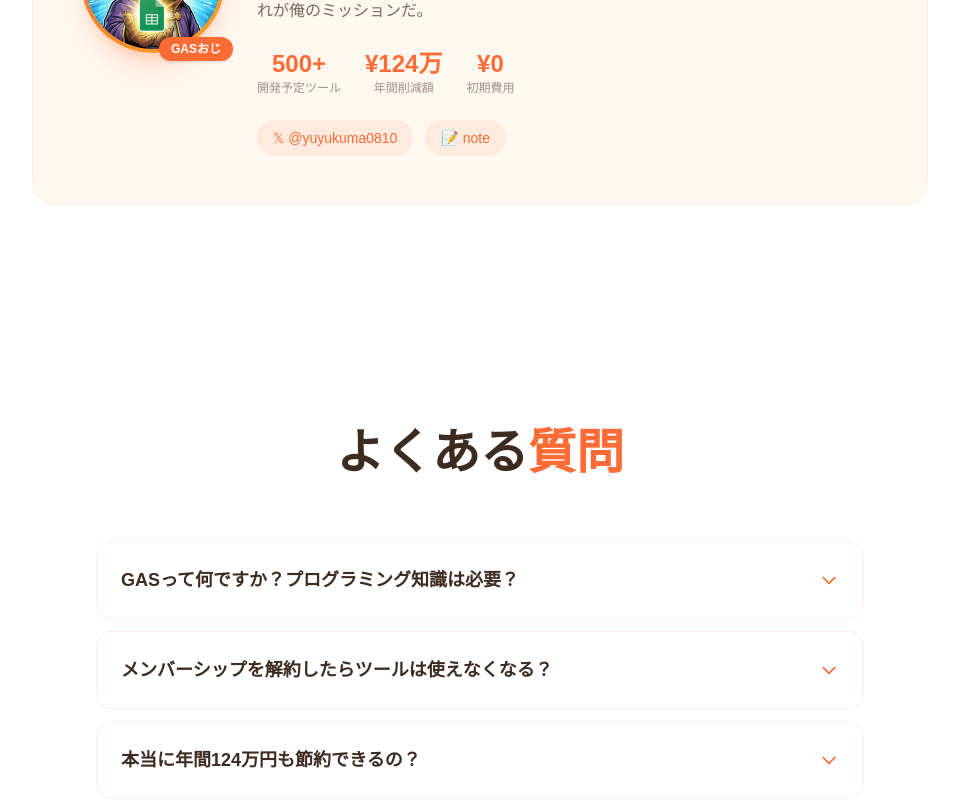
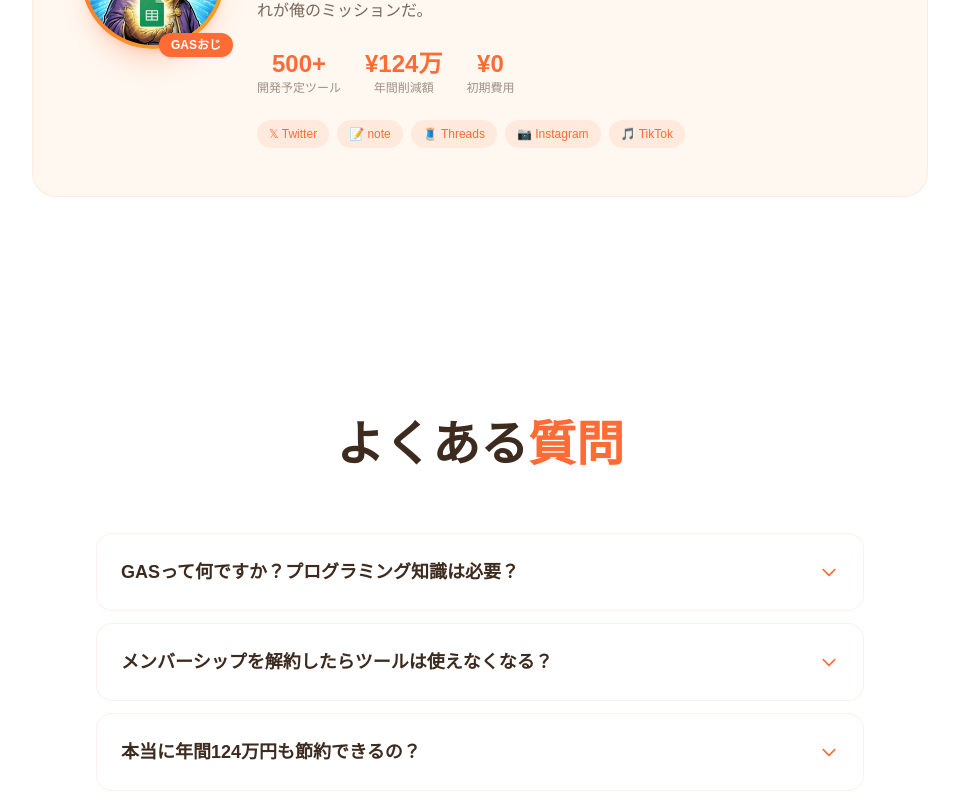
Before and after one commit to rebirth-ai/gasoji-labo-lp, a Next.js app: page / in a window 1280 px wide. Shown: the part 9900-10700 px from the top of the page, without its empty margins (160-1119 px from the left). Built offline with nearby package versions, Linux system fonts and the light colour scheme; no server answers.

Commit message:
v14: add all SNS links (Threads, Instagram, TikTok) to Footer + Profile

```diff
--- a/components/Footer.tsx
+++ b/components/Footer.tsx
@@ -8,16 +8,13 @@ export default function Footer() {
             <span>GAS おじラボ</span>
           </div>
 
-          <div className="flex flex-wrap justify-center gap-6">
-            <a href="https://x.com/yuyukuma0810" className="text-sm text-[#3D2B1F]/50 hover:text-[#FF6B35] transition-colors">
-              X (Twitter)
-            </a>
-            <a href="https://note.com/yuyukuma_gasoji" className="text-sm text-[#3D2B1F]/50 hover:text-[#FF6B35] transition-colors">
-              note
-            </a>
-            <a href="https://note.com/yuyukuma_gasoji/membership" className="text-sm text-[#3D2B1F]/50 hover:text-[#FF6B35] transition-colors">
-              メンバーシップ
-            </a>
+          <div className="flex flex-wrap justify-center gap-4 sm:gap-6">
+            <a href="https://x.com/yuyukuma0810" className="text-sm text-[#3D2B1F]/50 hover:text-[#FF6B35] transition-colors">𝕏 Twitter</a>
+            <a href="https://note.com/yuyukuma_gasoji" className="text-sm text-[#3D2B1F]/50 hover:text-[#FF6B35] transition-colors">📝 note</a>
+            <a href="https://note.com/yuyukuma_gasoji/membership" className="text-sm text-[#3D2B1F]/50 hover:text-[#FF6B35] transition-colors">🎯 メンバーシップ</a>
+            <a href="https://www.threads.net/@yuyukuma0810" className="text-sm text-[#3D2B1F]/50 hover:text-[#FF6B35] transition-colors">🧵 Threads</a>
+            <a href="https://www.instagram.com/yuyukuma0810" className="text-sm text-[#3D2B1F]/50 hover:text-[#FF6B35] transition-colors">📷 Instagram</a>
+            <a href="https://www.tiktok.com/@yuyukuma0810" className="text-sm text-[#3D2B1F]/50 hover:text-[#FF6B35] transition-colors">🎵 TikTok</a>
           </div>
         </div>
 
--- a/components/Profile.tsx
+++ b/components/Profile.tsx
@@ -46,13 +46,12 @@ export default function Profile() {
               </div>
 
               {/* Social links */}
-              <div className="mt-6 flex justify-center gap-3 md:justify-start">
-                <a href="https://x.com/yuyukuma0810" className="rounded-full bg-[#FF6B35]/10 px-4 py-2 text-sm font-medium text-[#FF6B35] hover:bg-[#FF6B35]/20 transition-colors">
-                  𝕏 @yuyukuma0810
-                </a>
-                <a href="https://note.com/yuyukuma_gasoji" className="rounded-full bg-[#FF6B35]/10 px-4 py-2 text-sm font-medium text-[#FF6B35] hover:bg-[#FF6B35]/20 transition-colors">
-                  📝 note
-                </a>
+              <div className="mt-6 flex flex-wrap justify-center gap-2 md:justify-start">
+                <a href="https://x.com/yuyukuma0810" className="rounded-full bg-[#FF6B35]/10 px-3 py-1.5 text-xs font-medium text-[#FF6B35] hover:bg-[#FF6B35]/20 transition-colors">𝕏 Twitter</a>
+                <a href="https://note.com/yuyukuma_gasoji" className="rounded-full bg-[#FF6B35]/10 px-3 py-1.5 text-xs font-medium text-[#FF6B35] hover:bg-[#FF6B35]/20 transition-colors">📝 note</a>
+                <a href="https://www.threads.net/@yuyukuma0810" className="rounded-full bg-[#FF6B35]/10 px-3 py-1.5 text-xs font-medium text-[#FF6B35] hover:bg-[#FF6B35]/20 transition-colors">🧵 Threads</a>
+                <a href="https://www.instagram.com/yuyukuma0810" className="rounded-full bg-[#FF6B35]/10 px-3 py-1.5 text-xs font-medium text-[#FF6B35] hover:bg-[#FF6B35]/20 transition-colors">📷 Instagram</a>
+                <a href="https://www.tiktok.com/@yuyukuma0810" className="rounded-full bg-[#FF6B35]/10 px-3 py-1.5 text-xs font-medium text-[#FF6B35] hover:bg-[#FF6B35]/20 transition-colors">🎵 TikTok</a>
               </div>
             </div>
           </div>
```
